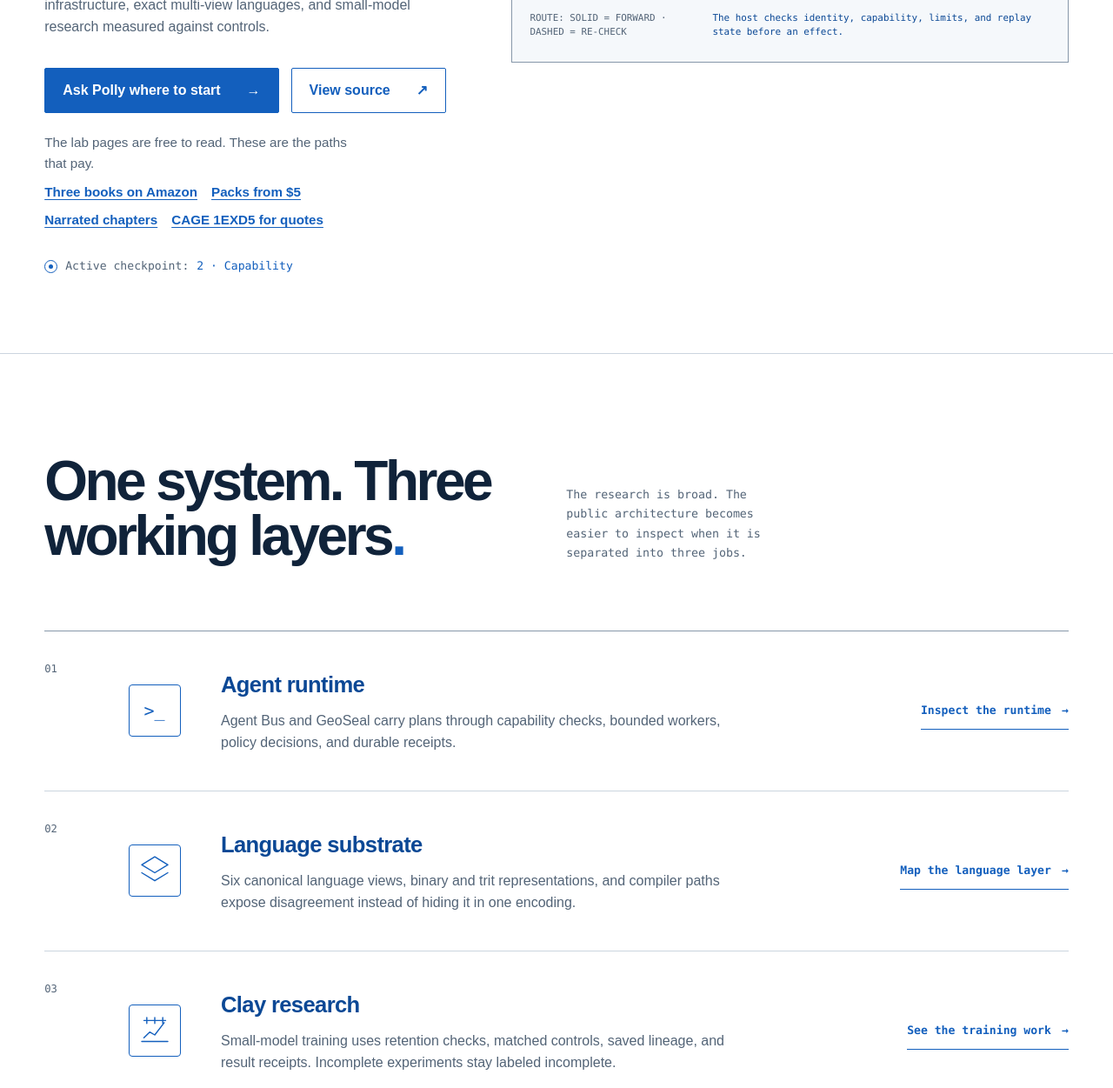
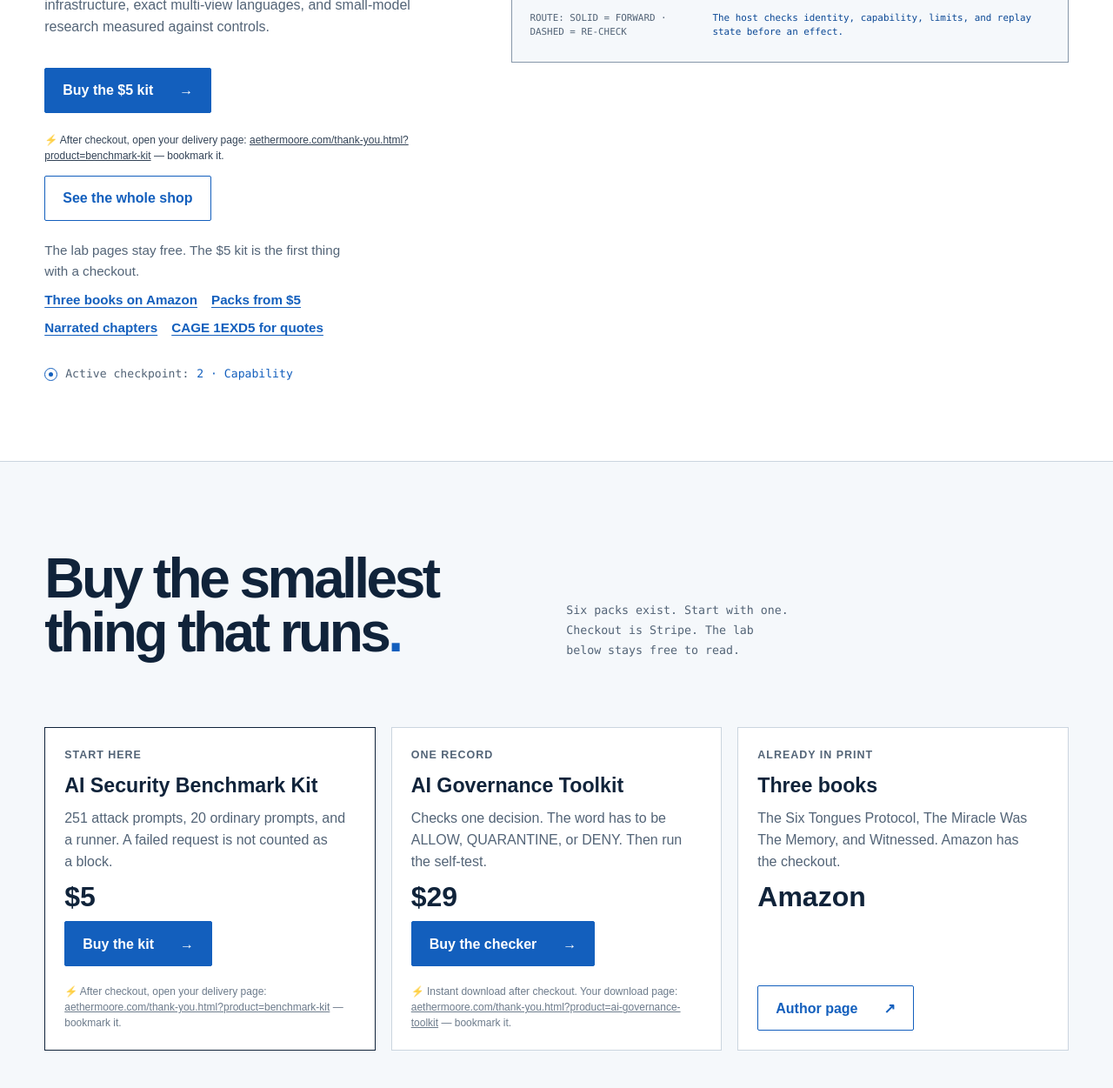
Before and after one commit to issdandavis/issdandavis.github.io, a plain HTML site: page index.html in a window 1280 px wide. Shown: the part 529-1780 px from the top of the page at 87% size. Drawn offline with Linux system fonts and the light colour scheme.

Commit message:
Put a priced door on the homepage
The first button buys the $5 benchmark kit. A three-card shelf sits above the lab. Pricing buttons for the kit and the training starter go straight to Stripe.

```diff
--- a/index.html
+++ b/index.html
@@ -6,10 +6,11 @@
     <meta name="theme-color" content="#ffffff" />
     <link rel="icon" type="image/svg+xml" href="favicon.svg" />
     <link rel="stylesheet" href="static/site/aethermore.css" />
+    <link rel="stylesheet" href="static/site/counter.css" />
     <title>AetherMoore | Verifiable AI Systems</title>
     <meta
       name="description"
-      content="AetherMoore builds AI systems where models propose, software checks permission, and actions leave receipts, plus language tools and measured model research."
+      content="AetherMoore builds verifiable AI systems. The $5 benchmark kit is the first checkout. The lab pages stay free."
     />
     <meta
       name="robots"
@@ -95,6 +96,7 @@
 
         <nav class="site-nav" id="site-navigation" aria-label="Primary navigation" data-site-nav>
           <a href="assistant.html">Ask Polly</a>
+          <a href="#buy">Buy</a>
           <a href="shop.html">Shop</a>
           <a href="books.html">Books</a>
           <a href="#work">Work</a>
@@ -122,17 +124,14 @@
               multi-view languages, and small-model research measured against controls.
             </p>
             <div class="button-row">
-              <a class="button button-primary" href="assistant.html">
-                Ask Polly where to start <span aria-hidden="true">→</span>
+              <a class="button button-primary" href="https://buy.stripe.com/dRm9AU8Om3XN3Ww6midby0h">
+                Buy the $5 kit <span aria-hidden="true">→</span>
               </a>
-              <a
-                class="button button-secondary"
-                href="https://github.com/issdandavis/SCBE-AETHERMOORE"
-              >
-                View source <span aria-hidden="true">↗</span>
+              <a class="button button-secondary" href="shop.html">
+                See the whole shop
               </a>
             </div>
-            <p class="buy-note">The lab pages are free to read. These are the paths that pay.</p>
+            <p class="buy-note">The lab pages stay free. The $5 kit is the first thing with a checkout.</p>
             <nav class="buy-paths" aria-label="Purchase and vendor paths">
               <a href="books.html">Three books on Amazon</a>
               <a href="shop.html">Packs from $5</a>
@@ -306,6 +305,39 @@
               </output>
             </div>
           </figure>
+        </div>
+      </section>
+
+
+      <section class="counter" id="buy" aria-labelledby="counter-title">
+        <div class="site-shell">
+          <div class="section-heading">
+            <h2 id="counter-title">Buy the smallest thing that runs<span aria-hidden="true">.</span></h2>
+            <p>Six packs exist. Start with one. Checkout is Stripe. The lab below stays free to read.</p>
+          </div>
+          <div class="counter-grid">
+            <article class="counter-card counter-card-lead">
+              <p class="counter-kicker">Start here</p>
+              <h3>AI Security Benchmark Kit</h3>
+              <p>251 attack prompts, 20 ordinary prompts, and a runner. A failed request is not counted as a block.</p>
+              <p class="counter-price">$5</p>
+              <a class="button button-primary" href="https://buy.stripe.com/dRm9AU8Om3XN3Ww6midby0h">Buy the kit <span aria-hidden="true">→</span></a>
+            </article>
+            <article class="counter-card">
+              <p class="counter-kicker">One record</p>
+              <h3>AI Governance Toolkit</h3>
+              <p>Checks one decision. The word has to be ALLOW, QUARANTINE, or DENY. Then run the self-test.</p>
+              <p class="counter-price">$29</p>
+              <a class="button button-primary" href="https://buy.stripe.com/cNibJ25Ca2TJ9gQ3a6dby06">Buy the checker <span aria-hidden="true">→</span></a>
+            </article>
+            <article class="counter-card">
+              <p class="counter-kicker">Already in print</p>
+              <h3>Three books</h3>
+              <p>The Six Tongues Protocol, The Miracle Was The Memory, and Witnessed. Amazon has the checkout.</p>
+              <p class="counter-price">Amazon</p>
+              <a class="button button-secondary" href="https://www.amazon.com/stores/Issac-Daniel-Davis/author/B0H1W2JP1N">Author page <span aria-hidden="true">↗</span></a>
+            </article>
+          </div>
         </div>
       </section>
 
@@ -581,8 +613,8 @@
             Inspect the work.<br />Trace the evidence<span aria-hidden="true">.</span>
           </h2>
           <div class="button-row">
-            <a class="button button-light" href="assistant.html"
-              >Ask Polly where to start <span aria-hidden="true">→</span></a
+            <a class="button button-light" href="https://buy.stripe.com/dRm9AU8Om3XN3Ww6midby0h"
+              >Buy the $5 kit <span aria-hidden="true">→</span></a
             >
             <a
               class="button button-outline-light"
--- /dev/null
+++ b/static/site/counter.css
@@ -0,0 +1,59 @@
+.counter {
+  border-bottom: 1px solid var(--rule);
+  background: var(--plot);
+  padding: clamp(64px, 8vw, 104px) 0;
+}
+
+.counter-grid {
+  display: grid;
+  grid-template-columns: repeat(3, minmax(0, 1fr));
+  gap: 18px;
+}
+
+.counter-card {
+  display: flex;
+  flex-direction: column;
+  align-items: flex-start;
+  gap: 12px;
+  border: 1px solid var(--rule);
+  background: var(--paper);
+  padding: 22px;
+}
+
+.counter-card-lead {
+  border-color: var(--navy);
+}
+
+.counter-kicker {
+  color: var(--rust);
+  font-size: 0.78rem;
+  font-weight: 700;
+  letter-spacing: 0.08em;
+  text-transform: uppercase;
+}
+
+.counter-card h3 {
+  font-size: 1.45rem;
+  line-height: 1.15;
+}
+
+.counter-card p {
+  color: var(--navy-soft);
+}
+
+.counter-price {
+  color: var(--navy) !important;
+  font-size: 2rem;
+  font-weight: 760;
+  line-height: 1;
+}
+
+.counter-card .button {
+  margin-top: auto;
+}
+
+@media (max-width: 980px) {
+  .counter-grid {
+    grid-template-columns: 1fr;
+  }
+}
```
Also changed, not shown: pricing.html (+3 -2 lines).
